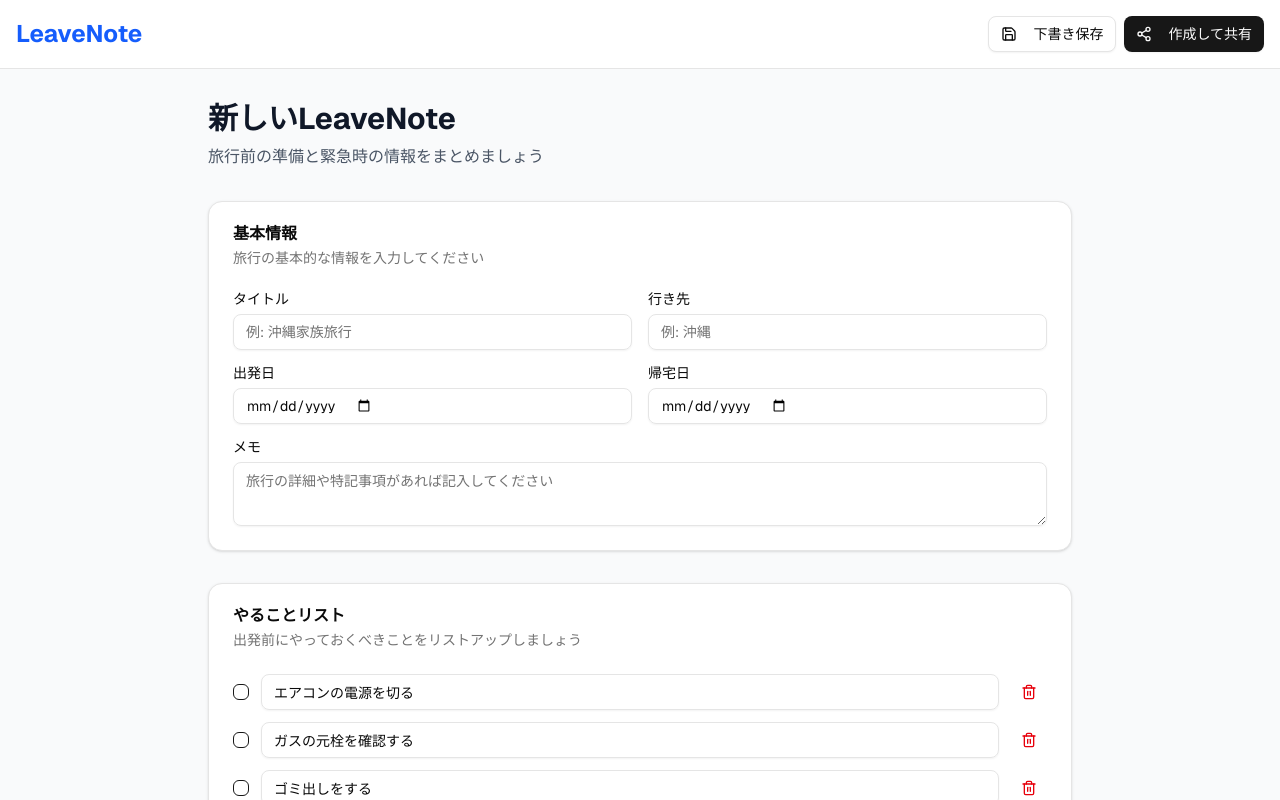
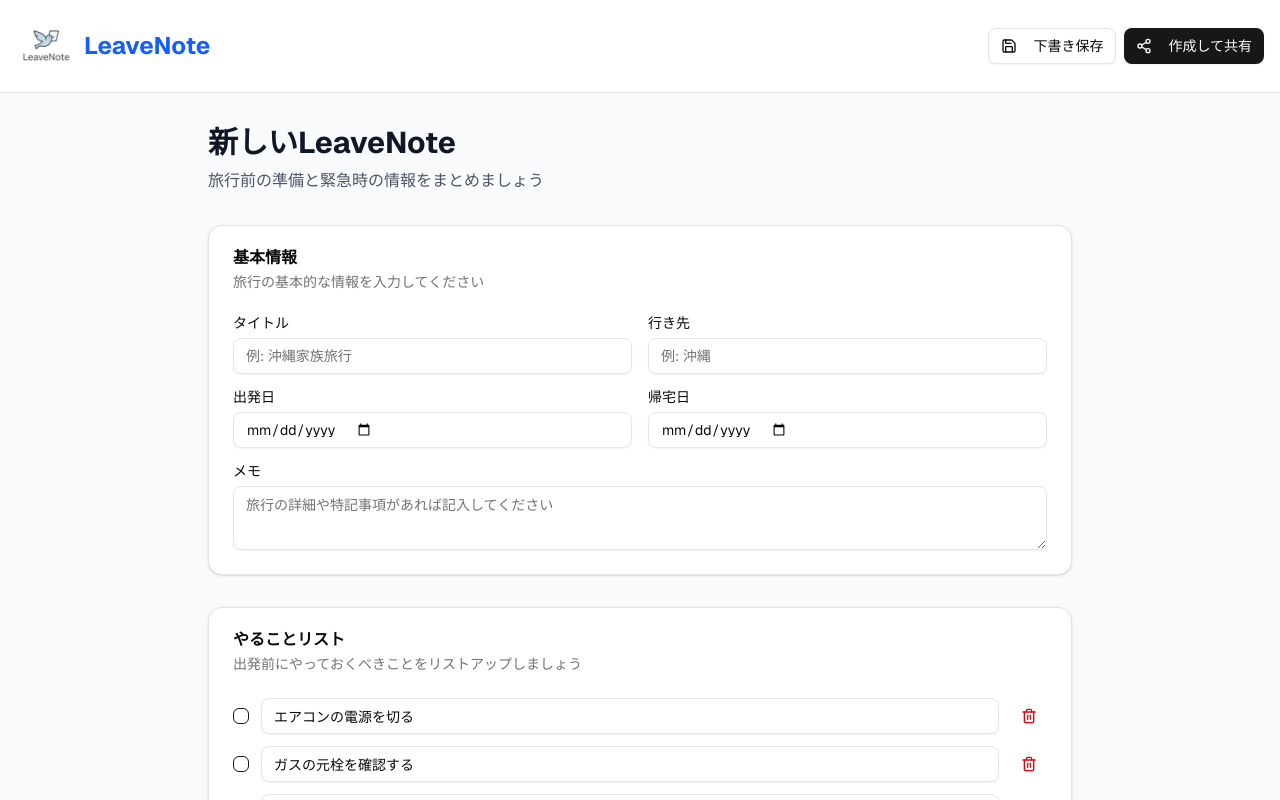
Before and after one commit to squid-cat/meguriai-practice, a Next.js app in the folder packages/web/: page /create in a window 1280 px wide. Shown: the top 800 px of the page. Built offline with nearby package versions, Linux system fonts and the light colour scheme.

Commit message:
ロゴ画像の修正

```diff
--- a/packages/web/app/create/page.tsx
+++ b/packages/web/app/create/page.tsx
@@ -16,7 +16,7 @@ import { Input } from "@/components/ui/input";
 import { Label } from "@/components/ui/label";
 import { Separator } from "@/components/ui/separator";
 import { Textarea } from "@/components/ui/textarea";
-
+import Image from "next/image";
 interface ChecklistItem {
 	id: string;
 	text: string;
@@ -141,6 +141,7 @@ export default function CreateNotePage() {
 			<header className="bg-white border-b">
 				<div className="container mx-auto px-4 py-4 flex items-center justify-between">
 					<Link href="/dashboard" className="flex items-center space-x-2">
+						<Image src="/images/leavenote.png" alt="LeaveNote" width={60} height={40} />
 						<span className="text-2xl font-bold text-blue-600">LeaveNote</span>
 					</Link>
 					<div className="space-x-2">
```
